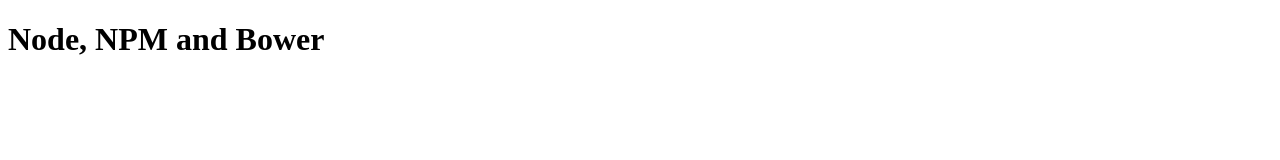
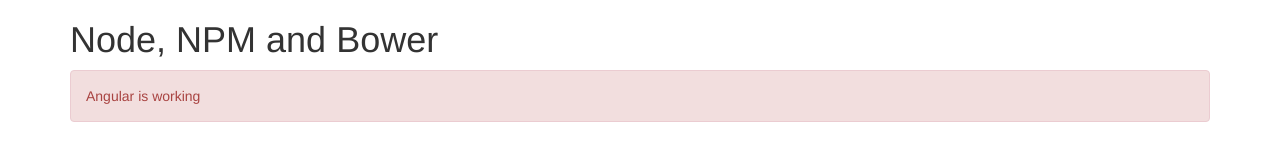
Before and after one commit to divyanshu-rawat/Open-Source-Web-Tools, a plain HTML site: page Npm_Bower/index.html in a window 1280 px wide. Drawn offline with nearby package versions, Linux system fonts and the light colour scheme.

Commit message:
Referenced Angular and Bootstrap

```diff
--- a/Npm_Bower/index.html
+++ b/Npm_Bower/index.html
@@ -4,17 +4,20 @@
 	<html ng-app="app">
 
 	<head>
-	    <title>Node, NPM and Bower</title>
+	    	<title>Node, NPM and Bower</title>
+	        <link rel="stylesheet" href="bower_components/bootstrap/dist/css/bootstrap.css">
 	</head>
 
 	<body>
 
 	    <div class="container">
 
-	        <h1>Node, NPM and Bower</h1>
+	       	  <h1>Node, NPM and Bower</h1>
+	          <div class="alert alert-danger">{{"Angular is working"}}</div>
 
 	    </div>
 
+		<script src="bower_components/angular/angular.js"></script>
 	    <script src="app/app.js"></script>
 
 	</body>
```
